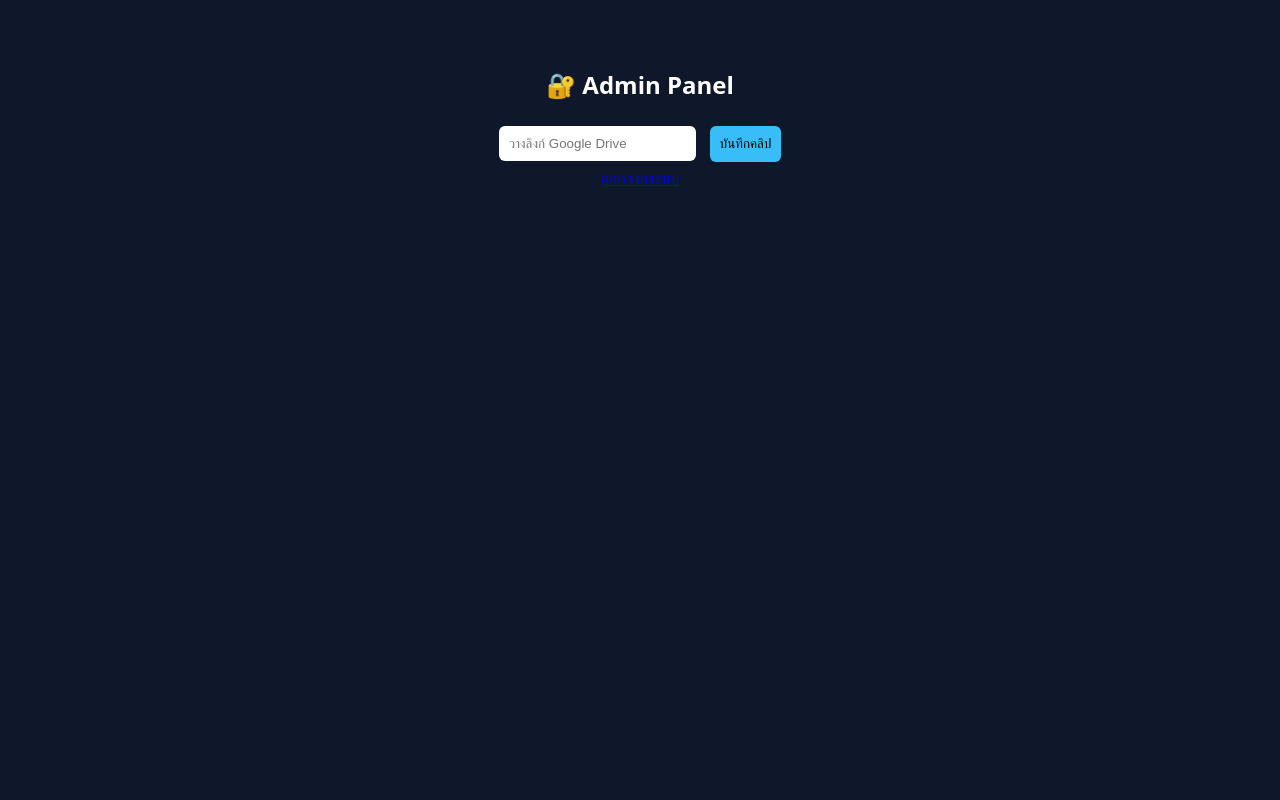
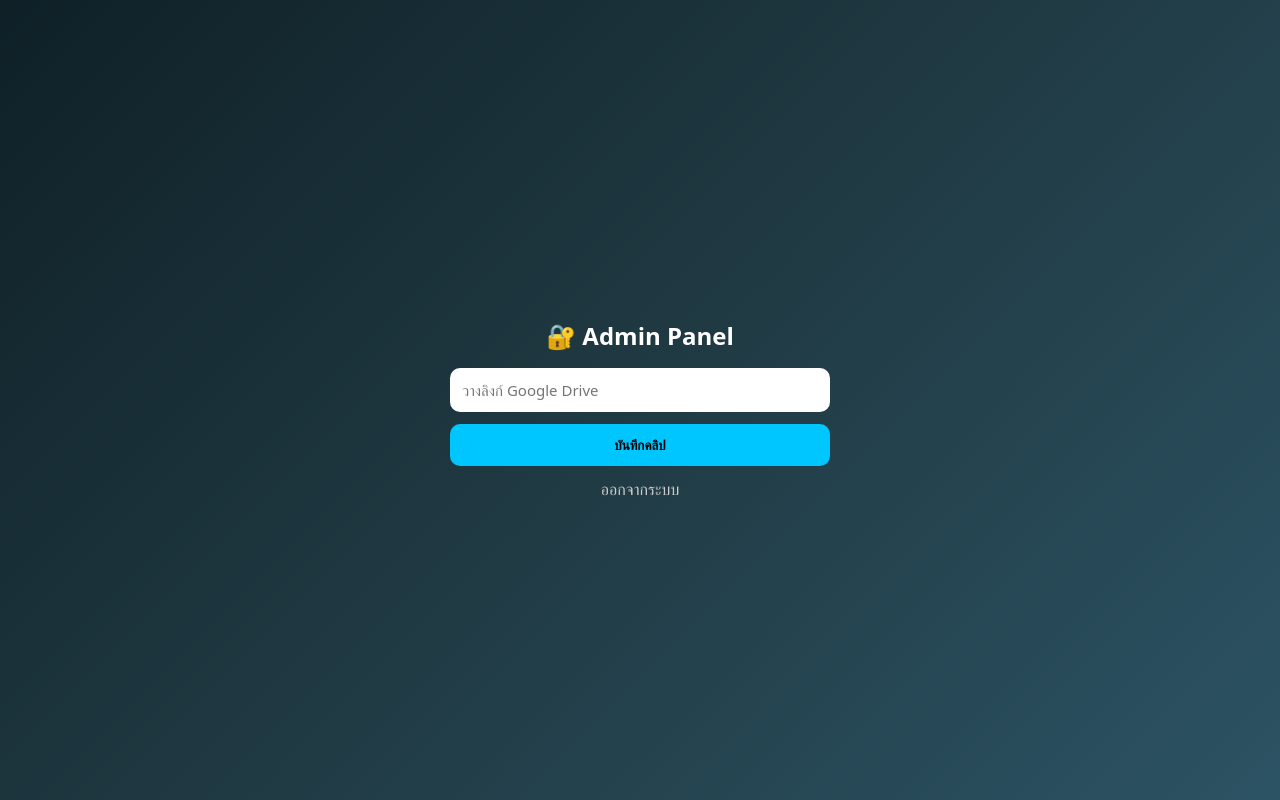
Before and after one commit to Phechr2025/video, a Flask app: page /admin in a window 1280 px wide. Run offline with Flask 3, Linux system fonts and the light colour scheme; the visitor is signed in with stand-in values (Sample User, id 1).

Commit message:
Update style.css

```diff
--- a/static/style.css
+++ b/static/style.css
@@ -1,25 +1,97 @@
-body {
-    background: #0f172a;
-    color: white;
-    font-family: system-ui;
-    text-align: center;
-    padding: 40px;
+* {
+  box-sizing: border-box;
+  font-family: system-ui, sans-serif;
 }
 
-video {
-    margin-top: 20px;
-    border-radius: 12px;
-    box-shadow: 0 0 20px rgba(0,0,0,.6);
+body {
+  margin: 0;
+  min-height: 100vh;
+  background: linear-gradient(135deg, #0f2027, #203a43, #2c5364);
+  display: flex;
+  justify-content: center;
+  align-items: center;
+  color: #fff;
 }
 
-input, button {
-    padding: 10px;
-    margin: 5px;
-    border-radius: 6px;
-    border: none;
+.container {
+  width: 100%;
+  max-width: 900px;
+  padding: 20px;
+  text-align: center;
+}
+
+.small {
+  max-width: 420px;
+}
+
+h1, h2 {
+  margin-bottom: 16px;
+}
+
+.video-box {
+  position: relative;
+  padding-top: 56.25%;
+  border-radius: 16px;
+  overflow: hidden;
+  background: #000;
+  box-shadow: 0 20px 40px rgba(0,0,0,0.45);
+}
+
+.video-box iframe {
+  position: absolute;
+  inset: 0;
+  width: 100%;
+  height: 100%;
+  border: none;
+}
+
+/* บังปุ่มเปิดหน้าต่างใหม่ + เมนู Google Drive */
+.block-google-ui {
+  position: absolute;
+  top: 0;
+  right: 0;
+  width: 90px;
+  height: 70px;
+  z-index: 10;
+}
+
+input {
+  width: 100%;
+  padding: 12px;
+  margin-bottom: 12px;
+  border-radius: 10px;
+  border: none;
+  font-size: 15px;
 }
 
 button {
-    background: #38bdf8;
-    cursor: pointer;
+  width: 100%;
+  padding: 12px;
+  border-radius: 10px;
+  border: none;
+  background: #00c6ff;
+  font-weight: bold;
+  cursor: pointer;
 }
+
+button:hover {
+  opacity: 0.9;
+}
+
+.error {
+  color: #ff6b6b;
+  margin-bottom: 10px;
+}
+
+.logout {
+  display: block;
+  margin-top: 12px;
+  color: #ccc;
+  text-decoration: none;
+}
+
+@media (max-width: 600px) {
+  .container {
+    padding: 14px;
+  }
+}
```
